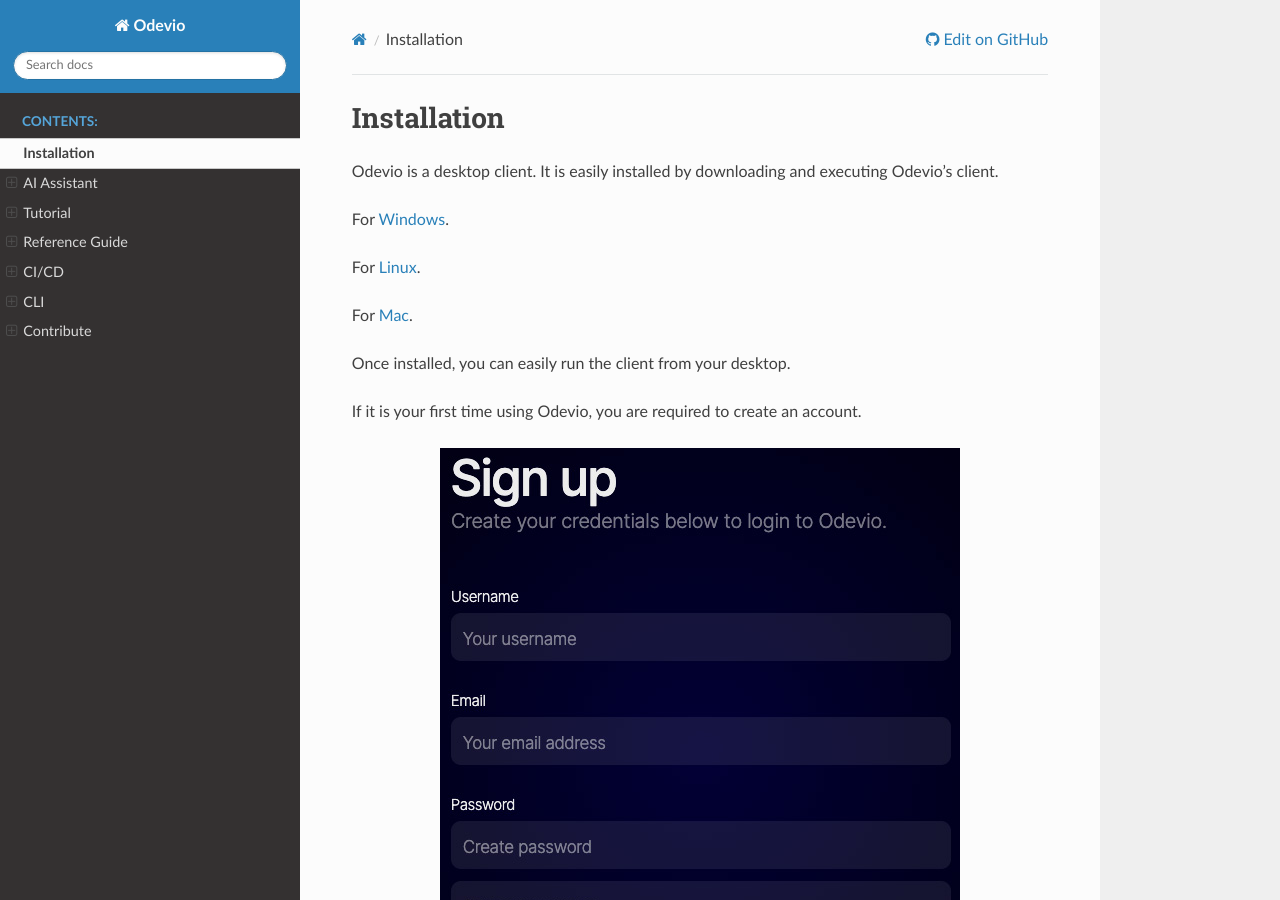
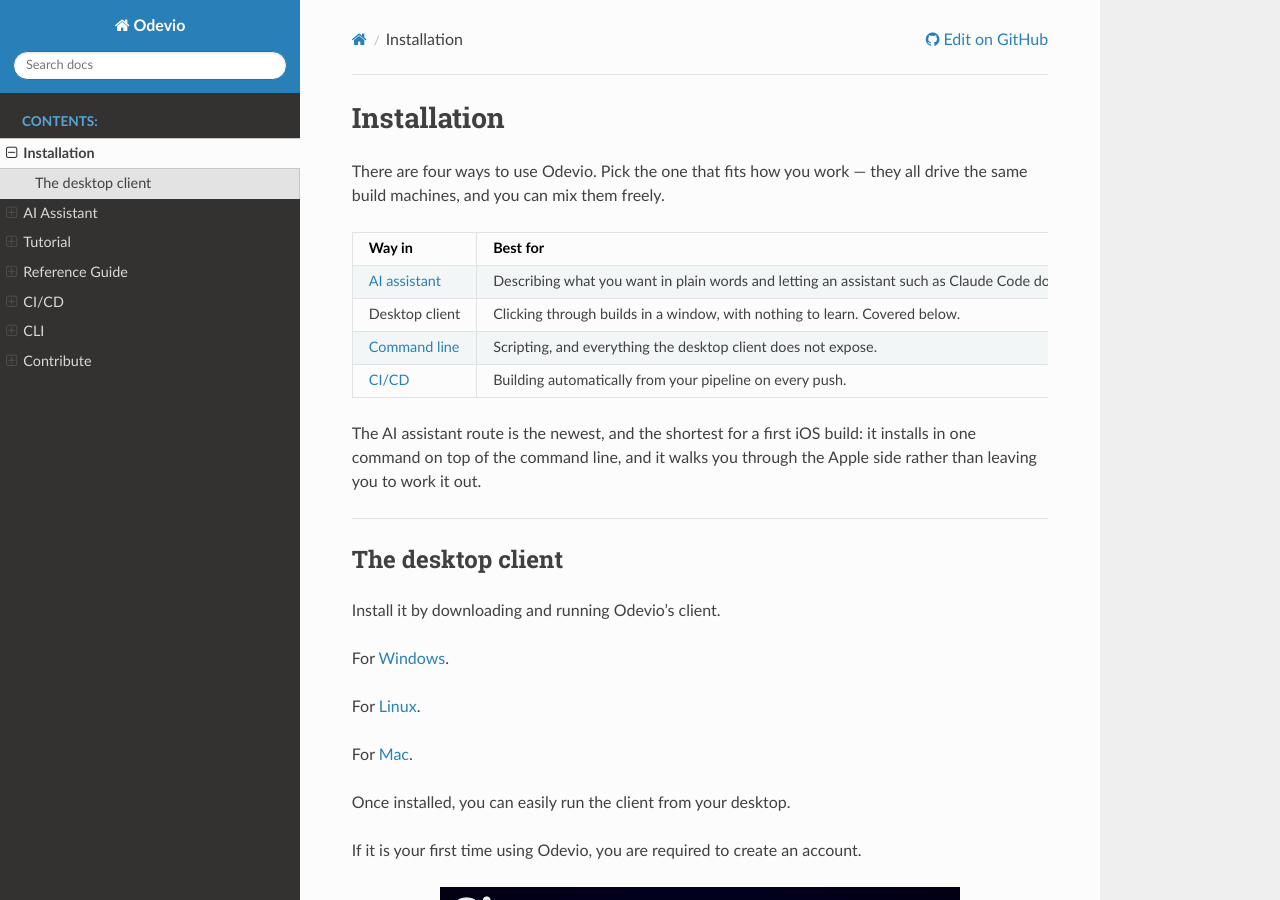
Before and after one commit to Odevio/Odevio-CLI, a Sphinx documentation site: the page built from docs/installation/index.txt, in a window 1280 px wide and 900 px high. Built offline with Sphinx 7.4.7 and the Read the Docs theme 3.1.0, drawn with Linux system fonts in a browser that asks for light colours.

Commit message:
docs: present the four ways to use Odevio, starting with the AI assistant

```diff
--- a/docs/installation/index.txt
+++ b/docs/installation/index.txt
@@ -4,7 +4,34 @@
 Installation
 ============
 
-Odevio is a desktop client. It is easily installed by downloading and executing Odevio's client.
+There are four ways to use Odevio. Pick the one that fits how you work — they all drive the same build
+machines, and you can mix them freely.
+
+.. list-table::
+    :widths: 25 75
+    :header-rows: 1
+
+    * - Way in
+      - Best for
+    * - :doc:`AI assistant <../ai_assistant/index>`
+      - Describing what you want in plain words and letting an assistant such as Claude Code do the rest,
+        including fixing build errors on its own. **Start here if you are new to iOS.**
+    * - Desktop client
+      - Clicking through builds in a window, with nothing to learn. Covered below.
+    * - :doc:`Command line <../installation_cli/index>`
+      - Scripting, and everything the desktop client does not expose.
+    * - :doc:`CI/CD <../cicd/index>`
+      - Building automatically from your pipeline on every push.
+
+The AI assistant route is the newest, and the shortest for a first iOS build: it installs in one command on
+top of the command line, and it walks you through the Apple side rather than leaving you to work it out.
+
+----
+
+The desktop client
+==================
+
+Install it by downloading and running Odevio's client.
 
 For |windows_cient|.
 
```
